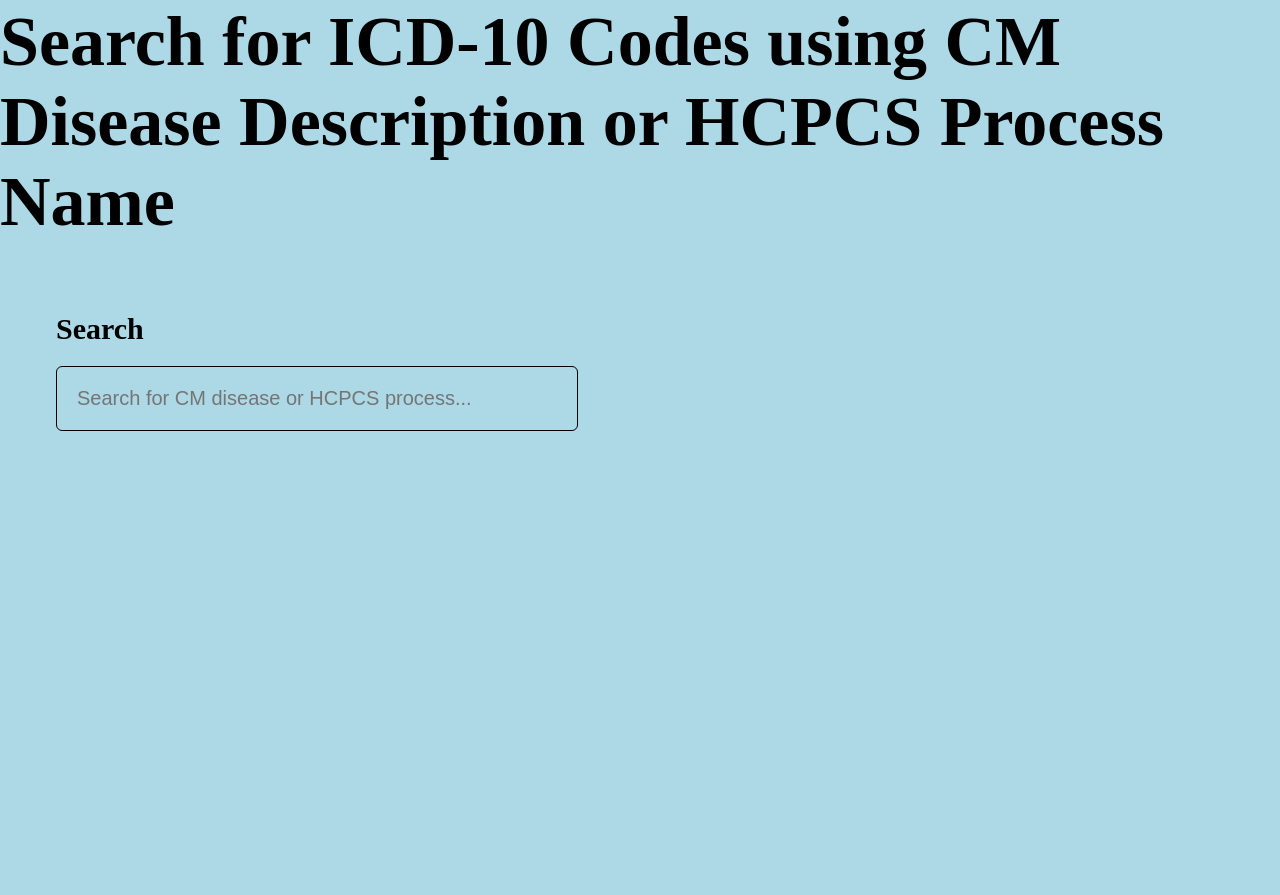
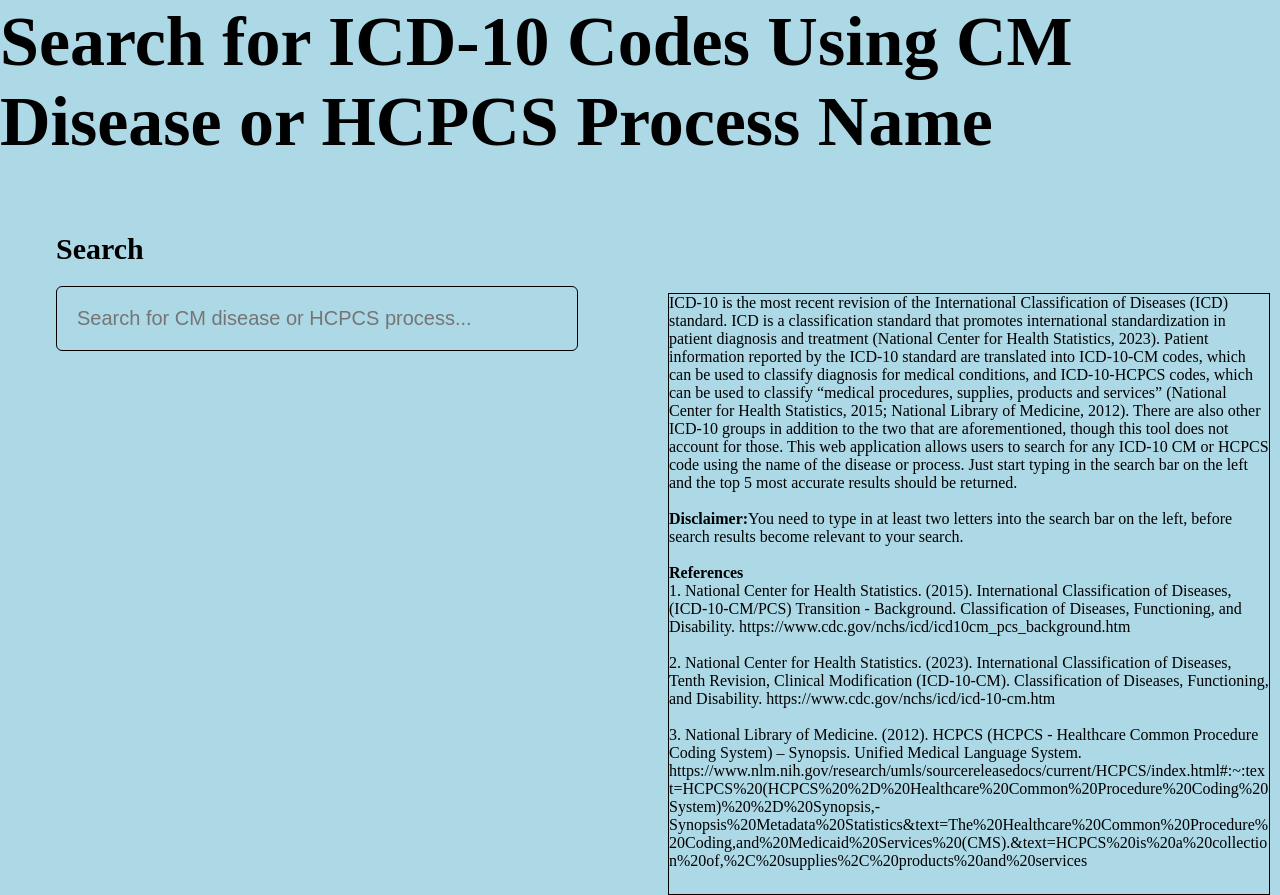
Before and after one commit to szahidi3/szahidi3_cs6440_finalproject, a React (Create React App) app: page / in a window 1280 px wide. Before the commit the page ends 800 px from the top, so only its background shows below. Built offline with nearby package versions, Linux system fonts and the light colour scheme.

Commit message:
added info box

```diff
--- a/src/App.css
+++ b/src/App.css
@@ -1,9 +1,4 @@
 .container {
-  max-width: 1250px;
-  position: relative;
-}
-
-.container2 {
   max-width: 1250px;
   position: relative;
 }
@@ -17,6 +12,20 @@ header {
   padding: 2px 0px;
   margin-bottom: 3em;
   text-align: left;
+}
+
+.infobox {
+  background-color: lightblue;
+  font-family: "Times New Roman", Times, serif;
+  position: absolute;
+  top: 81px;
+  right: 10px;
+  width: 600px;
+  height: 600px;
+  font-size: 16px;
+  word-wrap: break-word;
+  text-align: left;
+  border: solid 1.5px black;
 }
 
 h1 {
@@ -87,8 +96,3 @@ li {
   font-size: 20px;
   width: 24em;
 }
-
-box{
-  border: solid 1.5px black;
-  width: 24em;
-}
--- a/src/App.js
+++ b/src/App.js
@@ -1,7 +1,9 @@
 import React, { useState } from 'react';
 import './App.css';
 import Fuse from 'fuse.js';
+//JSON data resource for ICD-10 descriptions starting with a symbol or the letter "a".
 import data_a from './data/icd10codes_a.json';
+//JSON data resources for ICD-10 descriptions starting with all other letters.
 import data_b from './data/icd10codes_b.json';
 import data_c from './data/icd10codes_c.json';
 import data_d from './data/icd10codes_d.json';
@@ -27,8 +29,7 @@ import data_w from './data/icd10codes_w.json';
 import data_x from './data/icd10codes_x.json';
 import data_y from './data/icd10codes_y.json';
 import data_z from './data/icd10codes_z.json';
-//var data = require('./icd10codes.json');
-//var stuff = require('./fuse-index.json');
+
 var data = {}
 
 function App() {
@@ -38,6 +39,7 @@ function App() {
 
   const fuse = new Fuse(data, options, searchIndex);
   const results = fuse.search(query, {limit: 5});
+  //mapping the relevant data resource to the results, indexed on the first letter input into the search bar
   const codeResults = results.map(process => process.item);
   if (query[0] === "b" || query[0] === "B"){
     data = data_b
@@ -89,6 +91,7 @@ function App() {
     data = data_y
   } else if (query[0] === "z" || query[0] === "Z"){
     data = data_z
+  //null checking and accounting for search terms starting with symbols by using an else statement to assign data_a as the default data resource that results are indexed from.
   } else{
     data = data_a
   }
@@ -99,14 +102,13 @@ function App() {
 
   return (
     <>
-
       <header className="App-header">
         <div className="container">
-          <h1>Search for ICD-10 Codes using CM Disease Description or HCPCS Process Name</h1>
+          <h1>Search for ICD-10 Codes Using CM Disease or HCPCS Process Name</h1>
         </div>
       </header>
 
-      <main className="container2">
+      <main className="container">
         <ul className="data">
           <form className="search">
             <label>Search</label>
@@ -128,6 +130,24 @@ function App() {
             )
           })}
         </ul>
+        <div className = "infobox">
+        ICD-10 is the most recent revision of the International Classification of Diseases (ICD) standard. ICD is a classification standard that promotes international standardization in patient diagnosis and treatment (National Center for Health Statistics, 2023). Patient information reported by the ICD-10 standard are translated into ICD-10-CM codes, which can be used to classify diagnosis for medical conditions, and ICD-10-HCPCS codes, which can be used to classify “medical procedures, supplies, products and services” (National Center for Health Statistics, 2015; National Library of Medicine, 2012). There are also other ICD-10 groups in addition to the two that are aforementioned, though this tool does not account for those. This web application allows users to search for any ICD-10 CM or HCPCS code using the name of the disease or process. Just start typing in the search bar on the left and the top 5 most accurate results should be returned.
+        <br></br>
+        <br></br>
+        <b>Disclaimer:</b>
+        You need to type in at least two letters into the search bar on the left, before search results become relevant to your search.
+        <br></br>
+        <br></br>
+        <b>References</b>
+        <br></br>
+        1. National Center for Health Statistics. (2015). International Classification of Diseases, (ICD-10-CM/PCS) Transition - Background. Classification of Diseases, Functioning, and Disability. https://www.cdc.gov/nchs/icd/icd10cm_pcs_background.htm
+        <br></br>
+        <br></br>
+        2. National Center for Health Statistics. (2023). International Classification of Diseases, Tenth Revision, Clinical Modification (ICD-10-CM). Classification of Diseases, Functioning, and Disability. https://www.cdc.gov/nchs/icd/icd-10-cm.htm
+        <br></br>
+        <br></br>
+        3. National Library of Medicine. (2012). HCPCS (HCPCS - Healthcare Common Procedure Coding System) – Synopsis. Unified Medical Language System. https://www.nlm.nih.gov/research/umls/sourcereleasedocs/current/HCPCS/index.html#:~:text=HCPCS%20(HCPCS%20%2D%20Healthcare%20Common%20Procedure%20Coding%20System)%20%2D%20Synopsis,-Synopsis%20Metadata%20Statistics&text=The%20Healthcare%20Common%20Procedure%20Coding,and%20Medicaid%20Services%20(CMS).&text=HCPCS%20is%20a%20collection%20of,%2C%20supplies%2C%20products%20and%20services
+        </div>
       </main>
     </>
   );
```
